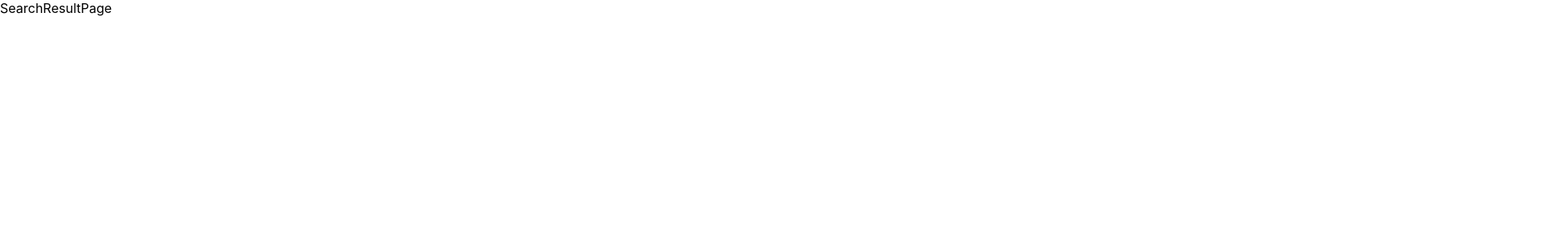
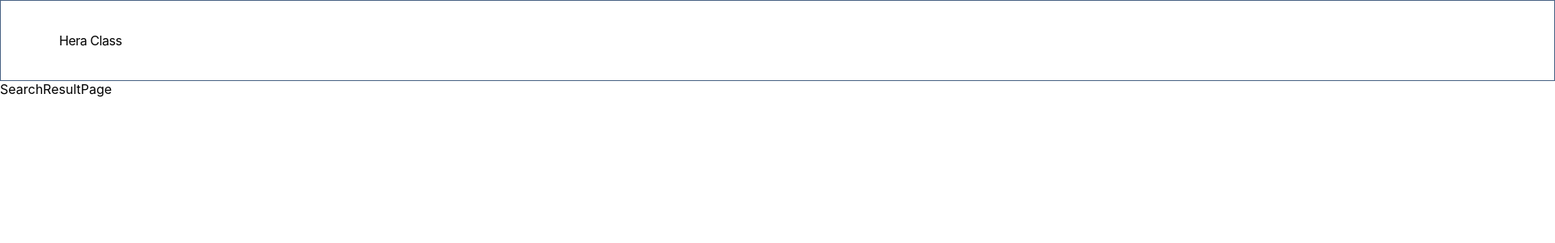
Before and after one commit to THE-HERA-CLASS/HC-frontend, a React (Create React App) app: page /searchresultpage in a window 1280 px wide. Shown: the top 300 px of the page at 81% size, 1920 px wide, since content can reach past the window. Built offline with nearby package versions, Linux system fonts and the light colour scheme; no server answers.

Commit message:
[Feat]CustomText.jsx 생성 후 텍스트에 프롭스를 넘겨 활용하게 만들었습니다.

```diff
--- /dev/null
+++ b/src/components/common/CustomText.jsx
@@ -0,0 +1,28 @@
+import React from 'react';
+import { styled } from 'styled-components';
+
+// 글자에 스타일을 넣기 위한 컴포넌트입니다.
+
+function CustomText(props) {
+  const { children, fontSize, color, fontWeight, margin, cursor, onClick } = props;
+  return (
+    <TextStyled
+      fontSize={fontSize}
+      color={color}
+      fontWeight={fontWeight}
+      margin={margin}
+      cursor={cursor}
+      onClick={onClick}>
+      {children}
+    </TextStyled>
+  );
+}
+
+const TextStyled = styled.div`
+  cursor: ${({ cursor }) => `${cursor}`};
+  font-size: ${({ fontSize }) => `${fontSize}`};
+  font-weight: ${({ fontWeight }) => `${fontWeight}`};
+  color: ${({ color }) => `${color}`};
+  margin: ${({ margin }) => (margin ? `${margin}` : null)};
+`;
+export default CustomText;
--- /dev/null
+++ b/src/components/layout/Header.jsx
@@ -0,0 +1,38 @@
+import React from 'react';
+import { styled } from 'styled-components';
+import CustomText from '../common/CustomText';
+
+function Header() {
+  return (
+    <Container>
+      <LogoBox>
+        <CustomText>Hera Class</CustomText>
+      </LogoBox>
+    </Container>
+  );
+}
+
+const Container = styled.div`
+  box-sizing: border-box;
+  display: flex;
+  flex-direction: row;
+  align-items: center;
+  padding: 28px 72px;
+  gap: 1046px;
+
+  position: relative;
+  width: 1920px;
+  height: 100px;
+
+  border: 1px solid #486284;
+`;
+
+const LogoBox = styled.div`
+  width: 147px;
+  height: 44px;
+
+  display: flex;
+  align-items: center;
+  letter-spacing: -0.03em;
+`;
+export default Header;
--- a/src/shared/Router.js
+++ b/src/shared/Router.js
@@ -7,10 +7,12 @@ import AdminPage from '../pages/AdminPage';
 import UserMyPage from '../pages/UserMyPage';
 import TestPage from '../pages/TestPage';
 import SearchResultPage from '../pages/SearchResultPage';
+import Header from '../components/layout/Header';
 
 function Router() {
   return (
     <BrowserRouter>
+      <Header />
       <Routes>
         <Route path='/' element={<Main />} />
         <Route path='/logins' element={<Logins />} />
```
